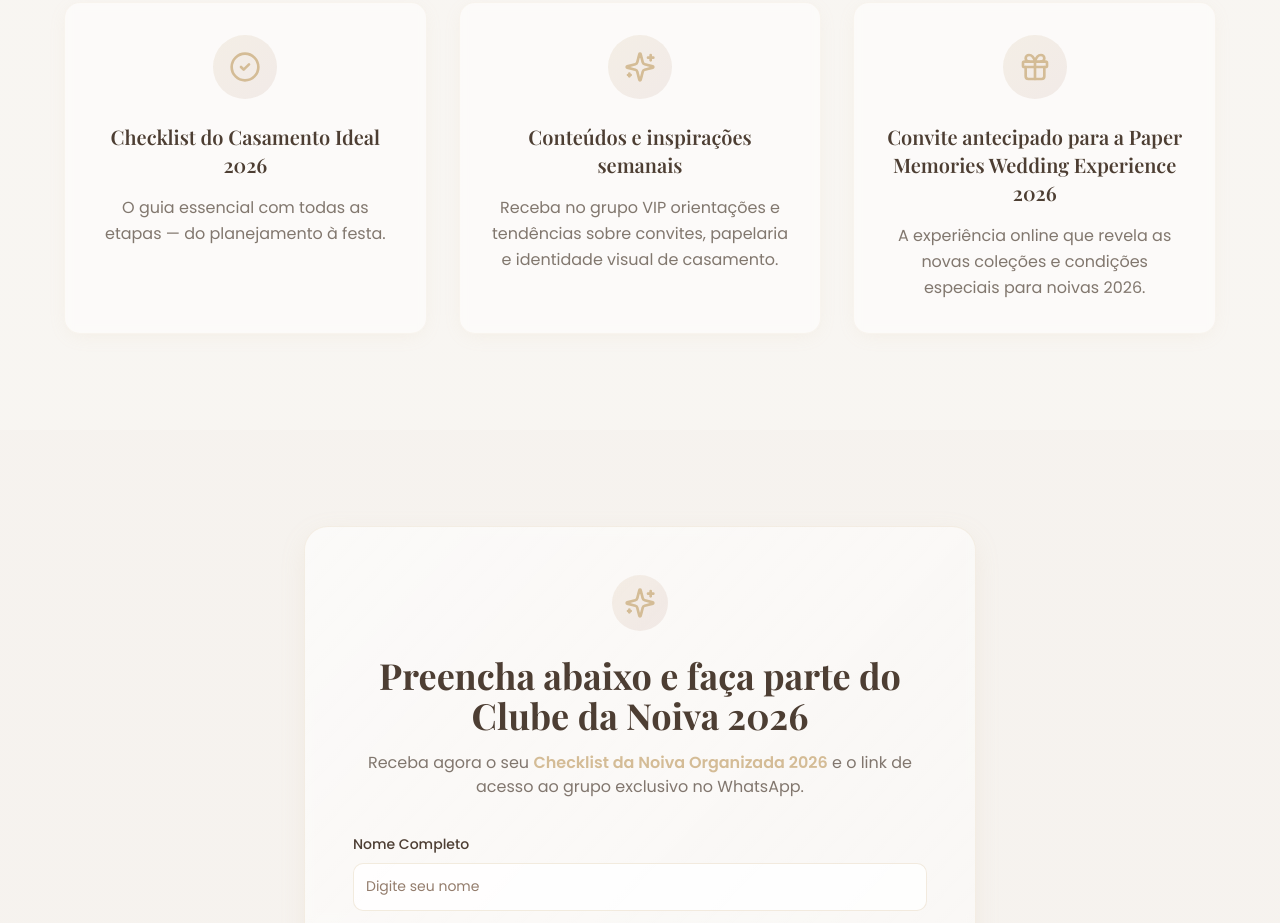
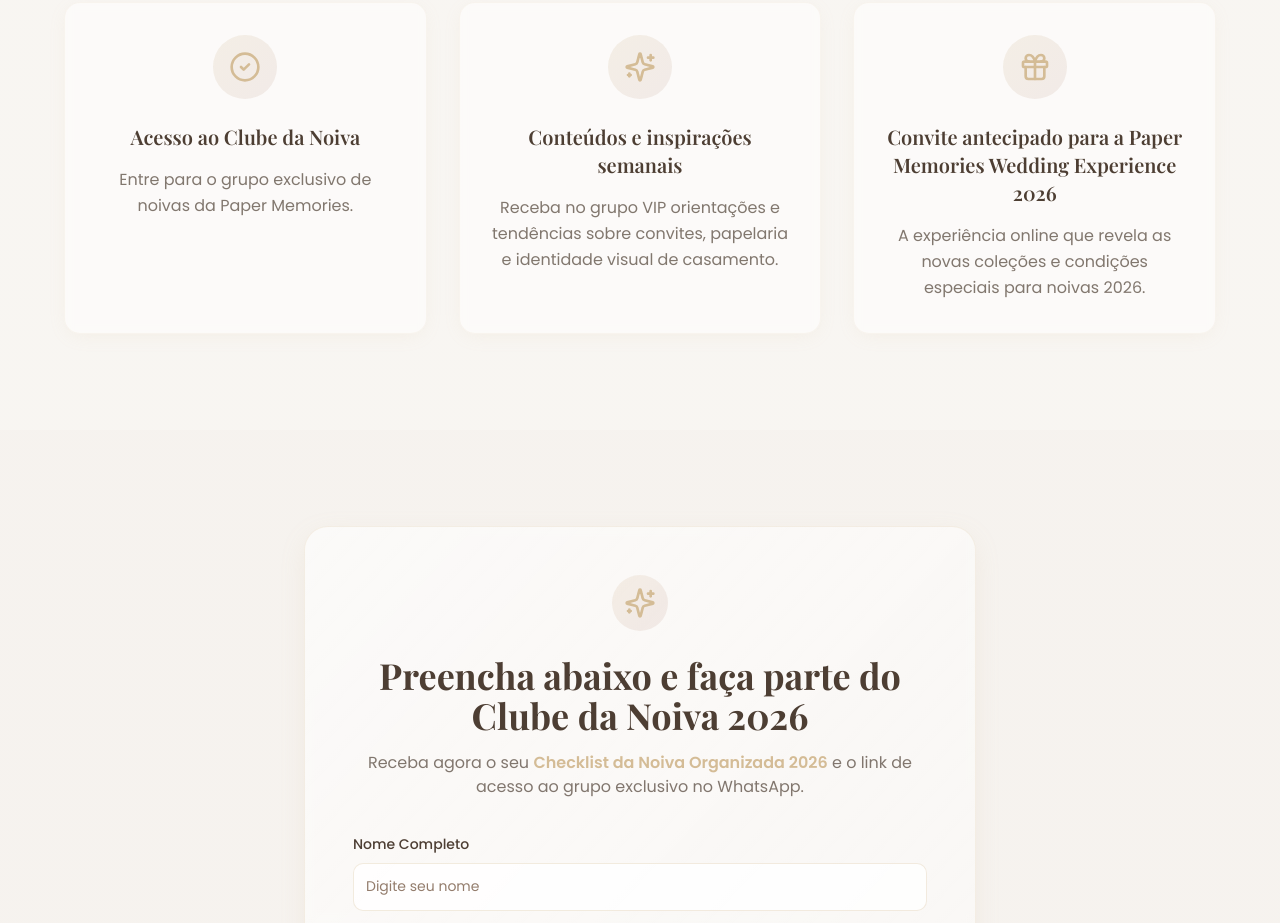
Before and after one commit to conviteriapapermemories/clube-da-noiva-2026, a React (Vite) app: page / in a window 1280 px wide. Shown: the part 1700-2623 px from the top of the page. Built offline with nearby package versions, Linux system fonts and the light colour scheme; the HTML template or start-up script is replaced by a standard one.

Commit message:
Update Benefits.tsx

```diff
--- a/src/components/Benefits.tsx
+++ b/src/components/Benefits.tsx
@@ -3,8 +3,8 @@ import { CheckCircle2, Sparkles, Gift } from "lucide-react";
 const benefits = [
   {
     icon: CheckCircle2,
-    title: "Checklist do Casamento Ideal 2026",
-    description: "O guia essencial com todas as etapas — do planejamento à festa."
+    title: "Acesso ao Clube da Noiva",
+    description: "Entre para o grupo exclusivo de noivas da Paper Memories."
   },
   {
     icon: Sparkles,
```
